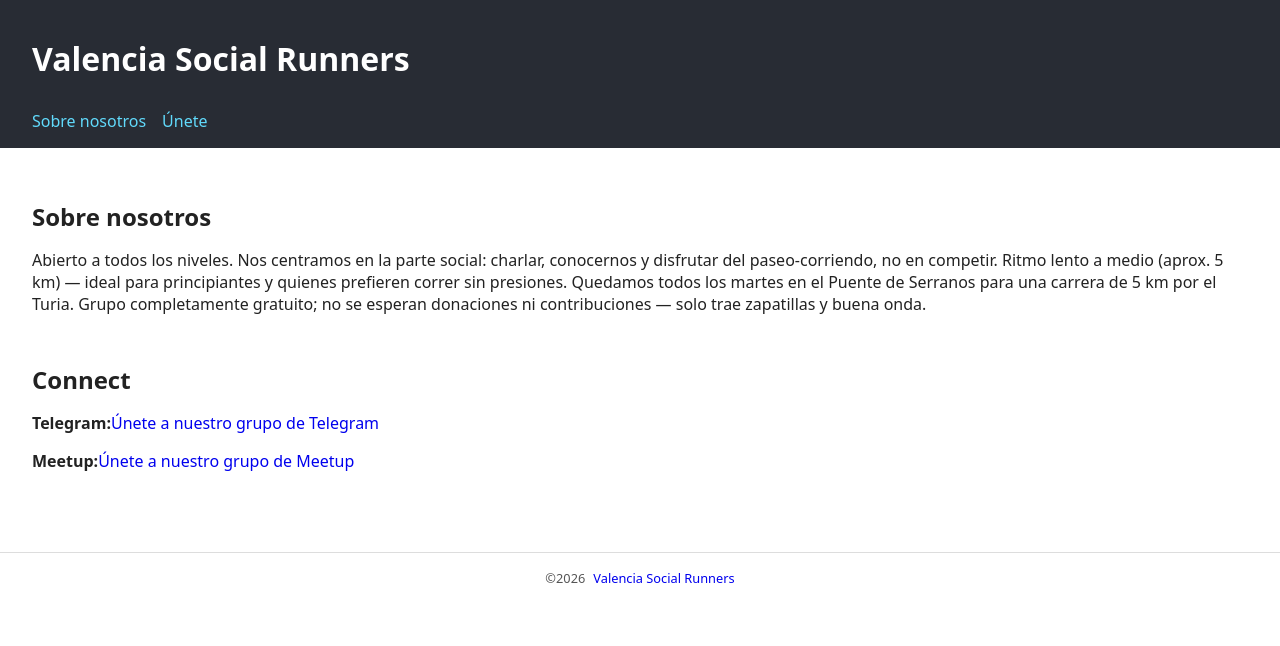
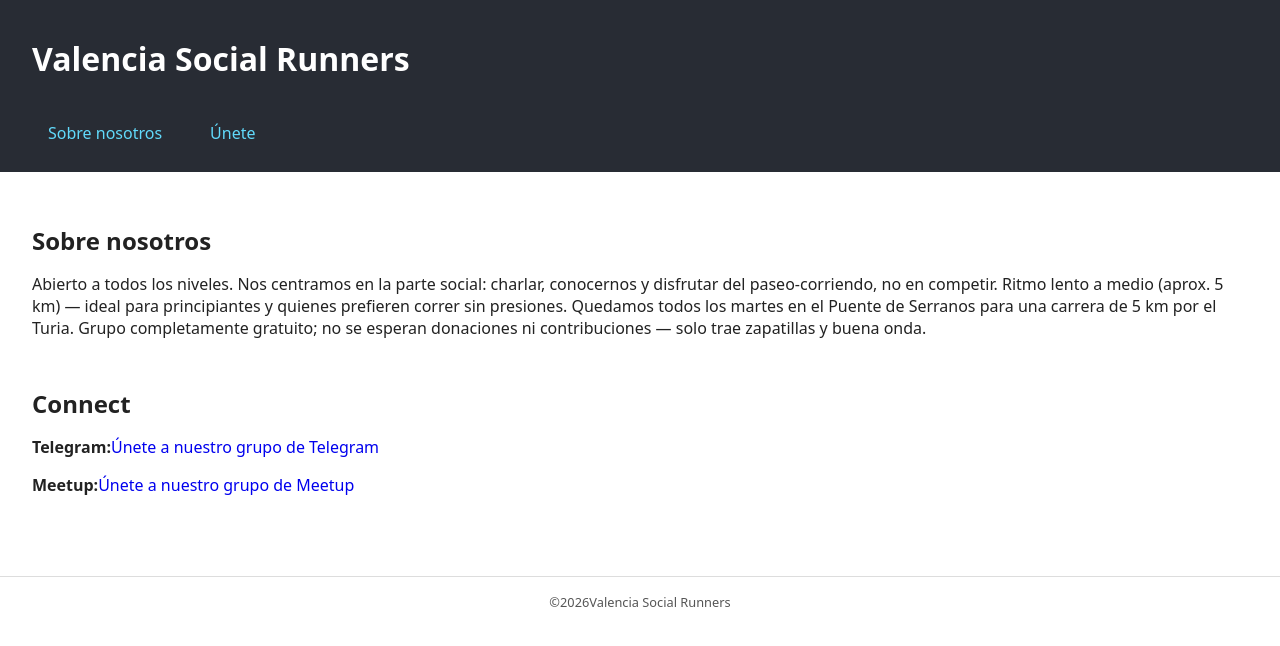
Before and after one commit to shaneM50/running_meetup_site, a React (Create React App) app: page / in a window 1280 px wide. Shown: the top 646 px of the page. Built offline with nearby package versions, Linux system fonts and the light colour scheme.

Commit message:
chore: refactor nav bar to make it dynamic list

```diff
--- a/src/App.css
+++ b/src/App.css
@@ -22,13 +22,19 @@
   gap: 0.5rem;
 }
 
-.App-header nav {
+.App-header nav ul {
+  list-style: none;
+  margin: 0;
+  padding: 0;
   display: flex;
   gap: 1rem;
 }
 
-.App-header nav a {
+.App-header nav ul li a {
+  display: block;
+  padding: 0.75rem 1rem;
   color: #61dafb;
+  text-decoration: none;
 }
 
 main {
@@ -43,17 +49,11 @@ main {
   margin-bottom: 0.5rem;
 }
 
-label {
-  display: flex;
-  flex-direction: column;
-  font-size: 0.9rem;
-}
-
 .App-footer {
   display: flex;
   justify-content: center;
   align-items: center;
-  gap: 0.5rem;   /* space between items */
+  gap: 0.5rem;
   padding: 1rem;
   border-top: 1px solid #ddd;
   font-size: 0.8rem;
--- a/src/App.js
+++ b/src/App.js
@@ -7,14 +7,20 @@ import Schedule from "./components/Schedule";
 import Footer from "./components/Footer";
 
 function App() {
+  const SITE_NAME = 'Valencia Social Runners';
+  const NAV_ITEMS  = [
+    { href: '#about', label: 'Sobre nosotros' },
+    { href: '#connect', label: 'Únete' },
+  ];
+
   return (
     <div className="App">
-      <Header />
+      <Header title={SITE_NAME} navItems={NAV_ITEMS} />
       <main>
         <About />
         <Connect />
       </main>
-      <Footer />
+      <Footer label={SITE_NAME} />
     </div>
   );
 }
--- a/src/components/Footer.jsx
+++ b/src/components/Footer.jsx
@@ -6,7 +6,7 @@ function Footer({ label, ...props }) {
     <footer className="App-footer">
       ©
       {new Date().getFullYear()}
-      <HyperLink href="https://valenciasocialrunners.netlify.app/" label="Valencia Social Runners" openNewTab />
+      {label}
     </footer>
   );
 }
--- a/src/components/Header.jsx
+++ b/src/components/Header.jsx
@@ -1,13 +1,18 @@
 import React from "react";
 import HyperLink from "./HyperLink";
 
-function Header() {
+function Header({ title, navItems, ...props }) {
   return (
     <header className="App-header">
-      <h1>Valencia Social Runners</h1>
+      <h1>{title}</h1>
       <nav>
-        <HyperLink href="#about" label="Sobre nosotros" />
-        <HyperLink href="#connect" label="Únete"/>
+        <ul>
+          {navItems.map(aNavItem => (
+            <li key={aNavItem.href}>
+              <HyperLink href={aNavItem.href} label={aNavItem.label} />
+            </li>
+          ))}
+        </ul>
       </nav>
     </header>
   );
--- a/src/index.js
+++ b/src/index.js
@@ -11,7 +11,4 @@ root.render(
   </React.StrictMode>
 );
 
-// If you want to start measuring performance in your app, pass a function
-// to log results (for example: reportWebVitals(console.log))
-// or send to an analytics endpoint. Learn more: https://bit.ly/CRA-vitals
 reportWebVitals();
```
